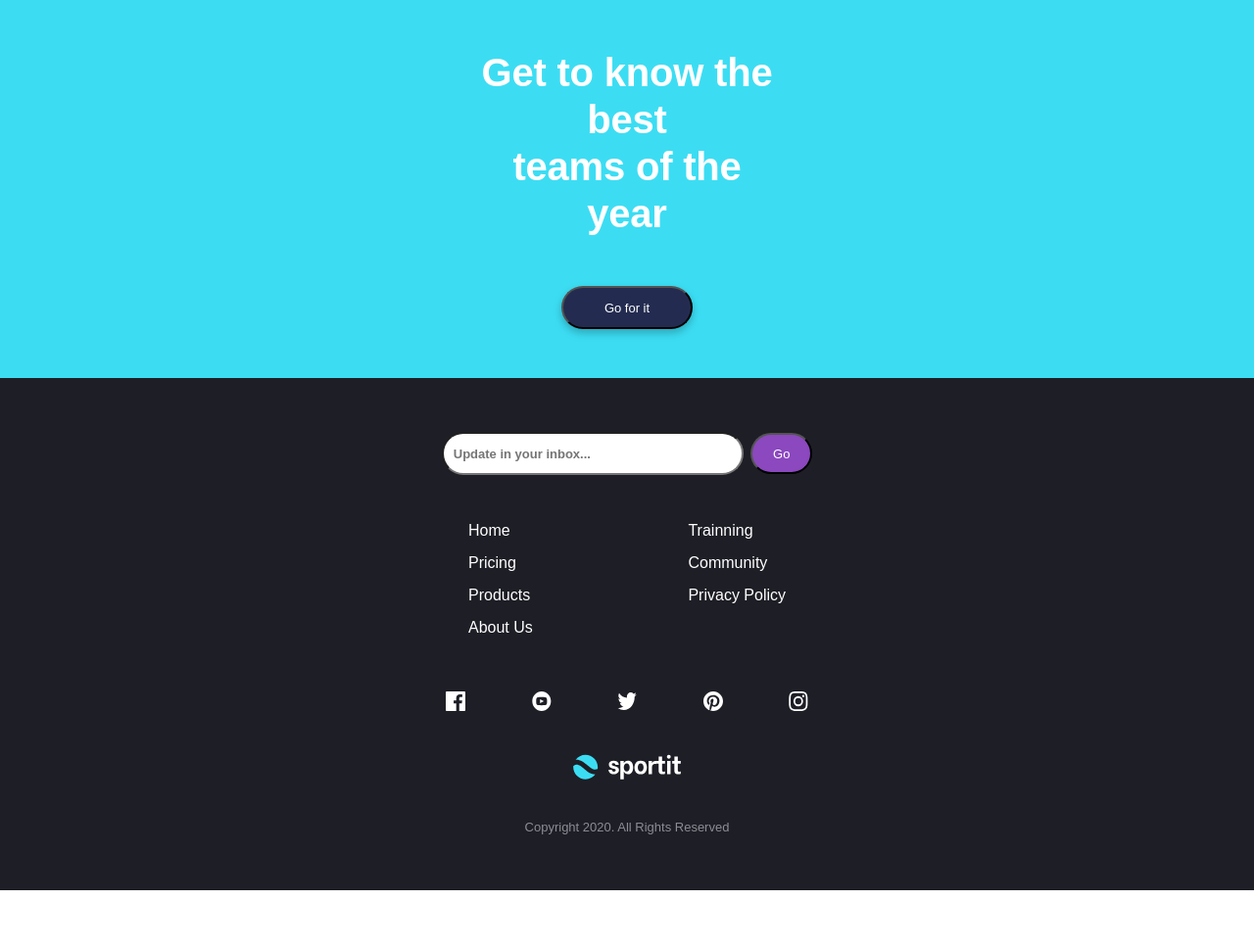
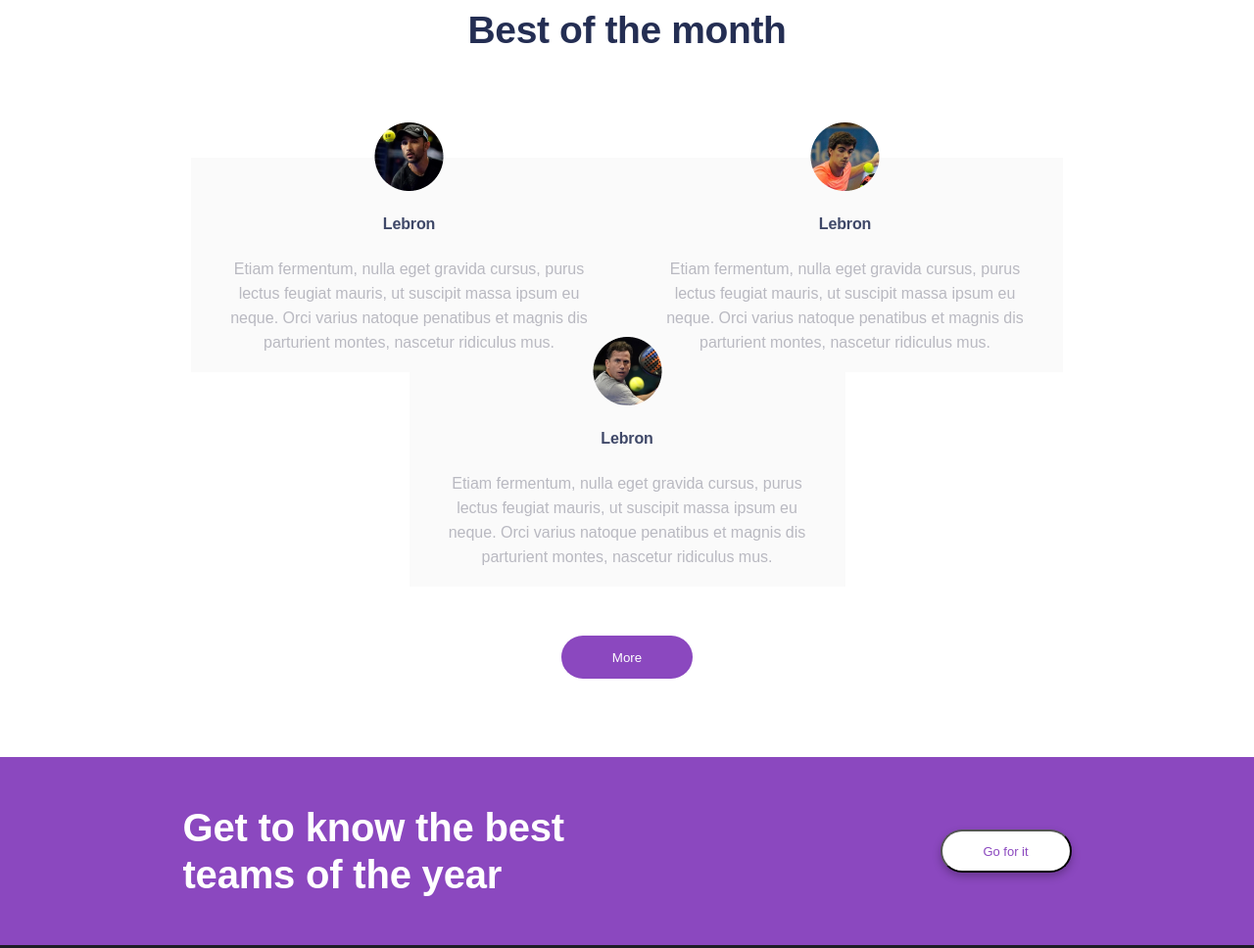
Before and after one commit to cuandoelchino/trabajo-final-front-end-I, a plain HTML site: page index.html in a window 1280 px wide. Shown: the top 968 px of the page at 98% size. Before the commit the page ends 909 px from the top, so only its background shows below. Drawn offline with Linux system fonts and the light colour scheme.

Commit message:
vista desktop

```diff
--- a/css/styles.css
+++ b/css/styles.css
@@ -7,8 +7,94 @@
 @import url('https://fonts.cdnfonts.com/css/be-vietnam');
 
 
-/* ESTILOS BLOQUE CELESTE */
-.bloque-celeste {
+/* ESTILOS TESTIMONIOS */
+.testimonios {
+    display: flex;
+    flex-direction: column;
+    align-items: center;
+    position: relative;
+}
+
+.testimonio {
+    display: flex;
+    flex-direction: column;
+    align-items: center;
+    position: relative;
+}
+
+.testimonio-contenido {
+    display: flex;
+    flex-direction: column;
+    align-items: center;
+    width: 390px;
+    height: 215px;
+    gap: 21px;
+    position: absolute;
+    bottom: 40px;
+}
+
+.testimonio-nombre {
+    font-family: 'Be Vietnam', sans-serif;
+    font-size: 16px;
+    font-weight: 700;
+    line-height: 25px;
+    letter-spacing: -0.01em;
+    color: rgba(63, 72, 104, 1);
+}
+
+.testimonio-historia {
+    font-family: 'Be Vietnam', sans-serif;
+    font-size: 16px;
+    font-weight: 500;
+    line-height: 25px;
+    letter-spacing: 0em;
+    text-align: center;
+    color: rgba(185, 185, 193, 1);
+}
+
+.testimonios-titulo {
+    font-family: 'Be Vietnam', sans-serif;
+    font-size: 39px;
+    font-weight: 700;
+    line-height: 61px;
+    letter-spacing: -0.01em;
+    text-align: left;
+    color: rgba(36, 46, 83, 1);
+    margin-bottom: 100px;
+}
+
+.testimonios-btn {
+    width: 134px;
+    height: 44px;
+    top: 2589px;
+    left: 174px;
+    padding: 10px;
+    border-style: none;
+    border-radius: 50px;
+    gap: 10px;
+    background: rgba(139, 72, 191, 1);
+    color: rgba(255, 255, 255, 1);
+    margin-top: 50px;
+    margin-bottom: 80px;
+}
+
+.testimonio-gray {
+    background: rgba(250, 250, 250, 1);
+    width: 445px;
+    height: 219px;
+}
+
+#sanyo {
+    display: none;
+}
+
+#navarro {
+    display: none;
+}
+
+
+/* ESTILOS BLOQUE INFO */
+.bloque-info {
     background: rgba(60, 221, 243, 1);
     display: flex;
     align-items: center;
@@ -16,7 +102,7 @@
     flex-direction: column;
 }
 
-.bloque-celeste article {
+.bloque-info article {
     color: rgba(255, 255, 255, 1);
     font-family: 'Be Vietnam', sans-serif;
     font-size: 40px;
@@ -29,7 +115,7 @@
     margin-top: 50px;
 }
 
-.bloque-celeste button {
+.bloque-info button {
     color: rgba(255, 255, 255, 1);
     font-family: 'Be Vietnam', sans-serif;
     font-size: 13px;
@@ -47,6 +133,7 @@
     margin-bottom: 50px;
 }
 
+
 /* ESTILOS FOOTER */
 footer {
     background: rgba(30, 30, 38, 1);
@@ -55,6 +142,7 @@ footer {
     justify-content: center;
     flex-direction: column;
     align-items: center;
+    flex-wrap: wrap;
 }
 
 .footer-buscador {
@@ -154,3 +242,96 @@ footer {
     margin-top: 30px;
     margin-bottom: 50px;
 }
+
+
+@media (min-width: 700px) {
+
+    /* MEDIAS TESTIMONIOS */
+    #sanyo, #navarro {
+        display: flex;
+    }
+
+    .testimonios-contenedor {
+        display: flex;
+        flex-direction: row;
+        flex-wrap: wrap;
+        justify-content: center;
+    }
+
+    /* MEDIAS BLOQUE INFO */
+    .bloque-info {
+        background: rgba(139, 72, 191, 1);
+        display: flex;
+        align-content: center;
+        justify-content: space-around;
+        flex-direction: row;
+    }
+
+    .bloque-info article {
+        width: 400px;
+        margin: auto;
+        display: flex;
+        flex-direction: column;
+        justify-content: center;
+        align-items: flex-start;
+    }
+
+    .bloque-info button {
+        margin: auto;
+        background: rgba(255, 255, 255, 1);
+        color: rgba(139, 72, 191, 1);
+        box-shadow: 0px 4px 8px 0px rgba(0, 0, 0, 0.25);
+    }
+
+    /* MEDIAS BLOQUE FOOTER */
+    footer {
+        flex-direction: row;
+        position: relative;
+        justify-content: space-around;
+        align-items: flex-start;
+        padding-top: 50px;
+        padding-bottom: 50px;
+    }
+
+    footer :nth-child(1) { order: 3; }
+    footer :nth-child(2) { order: 2; }
+    footer :nth-child(3) { order: 1; }
+    footer :nth-child(4) { order: 4; }
+
+    .footer-iplusm {
+        display: flex;
+        flex-direction: column;
+        align-items: flex-start;
+    }
+
+    .footer-icons {
+        justify-content: flex-start;
+        gap: 15px;
+        padding-top: 30px;
+        width: fit-content;
+    }
+
+    .footer-marca {
+        margin-top: 0;
+        padding-top: 0;
+    }
+
+    .footer-buscador {
+        margin-top: 0;
+        padding-top: 0;
+        width: fit-content;
+    }
+
+    .footer-nav {
+        margin-top: 0;
+        padding-top: 0;
+        flex-direction: row-reverse;
+    }
+
+    .footer-derechos {
+        position: absolute;
+        bottom: 30px;
+        right: 70px;
+    }
+
+}
--- a/index.html
+++ b/index.html
@@ -1,30 +1,75 @@
 <!DOCTYPE html>
 <html lang="en">
   <head>
-    <meta charset="UTF-8">
-    <meta name="viewport" content="width=device-width, initial-scale=1.0">
-    <link rel="stylesheet" href="./css/styles.css">
+    <meta charset="UTF-8" />
+    <meta name="viewport" content="width=device-width, initial-scale=1.0" />
+    <link rel="stylesheet" href="./css/styles.css" />
     <title>Document</title>
   </head>
   <body>
-    <section class="bloque-celeste">
+    <section class="testimonios">
+      <h2 class="testimonios-titulo">Best of the month</h2>
+      <section class="testimonios-contenedor">
+        <article class="testimonio" id="sanyo">
+          <div class="testimonio-contenido">
+            <img src="./img/avatar-sanyo.png" alt="imagen sanyo" />
+            <h6 class="testimonio-nombre">Lebron</h6>
+            <p class="testimonio-historia">
+              Etiam fermentum, nulla eget gravida cursus, purus lectus feugiat
+              mauris, ut suscipit massa ipsum eu neque. Orci varius natoque
+              penatibus et magnis dis parturient montes, nascetur ridiculus mus.
+            </p>
+          </div>
+          <div class="testimonio-gray"></div>
+        </article>
+        <article class="testimonio" id="lebron">
+          <div class="testimonio-contenido">
+            <img src="./img/avatar.lebron.png" alt="imagen lebron" />
+            <h6 class="testimonio-nombre">Lebron</h6>
+            <p class="testimonio-historia">
+              Etiam fermentum, nulla eget gravida cursus, purus lectus feugiat
+              mauris, ut suscipit massa ipsum eu neque. Orci varius natoque
+              penatibus et magnis dis parturient montes, nascetur ridiculus mus.
+            </p>
+          </div>
+          <div class="testimonio-gray"></div>
+        </article>
+        <article class="testimonio" id="navarro">
+          <div class="testimonio-contenido">
+            <img src="./img/avatar-navarro.png" alt="imagen navarro" />
+            <h6 class="testimonio-nombre">Lebron</h6>
+            <p class="testimonio-historia">
+              Etiam fermentum, nulla eget gravida cursus, purus lectus feugiat
+              mauris, ut suscipit massa ipsum eu neque. Orci varius natoque
+              penatibus et magnis dis parturient montes, nascetur ridiculus mus.
+            </p>
+          </div>
+          <div class="testimonio-gray"></div>
+        </article>
+      </section>
+      <button type="button" class="testimonios-btn">More</button>
+    </section>
+    <section class="bloque-info">
       <article>
-            <p>Get to know the</p>
-            <p>best</p>
-            <p>teams of the</p>
-            <p>year</p>
+        <p>Get to know the best</p>
+        <p>teams of the year</p>
       </article>
-        <button>Go for it</button>
+      <button type="button">Go for it</button>
     </section>
     <footer>
       <section class="footer-buscador">
         <form action="">
-                <input type="text" placeholder="Update in your inbox..." name="buscador" id="buscador">
+          <input
+            type="text"
+            placeholder="Update in your inbox..."
+            name="buscador"
+            id="buscador"
+          />
           <button type="button" id="boton-buscador">Go</button>
         </form>
       </section>
       <nav class="footer-nav">
-            <div>
+        <div class="nav-list1">
           <ul>
             <li>Home</li>
             <li>Pricing</li>
@@ -32,7 +77,7 @@
             <li>About Us</li>
           </ul>
         </div>
-            <div>
+        <div class="nav-list2">
           <ul>
             <li>Trainning</li>
             <li>Community</li>
@@ -40,16 +85,18 @@
           </ul>
         </div>
       </nav>
+      <section class="footer-iplusm">
         <section class="footer-icons">
-            <a href="#"><img src="./img/icon-facebook.svg" alt="icon-facebook"></a>
-            <a href="#"><img src="./img/icon-youtube.svg" alt="icon-youtube"></a>
-            <a href="#"><img src="./img/icon-twitter.svg" alt="icon-twitter"></a>
-            <a href="#"><img src="./img/icon-pinterest.svg" alt="icon-pinterest"></a>
-            <a href="#"><img src="./img/icon-instagram.svg" alt="icon-instagram"></a>
+            <a href="#"><img src="./img/icon-facebook.svg" alt="icon-facebook"/></a>
+            <a href="#"><img src="./img/icon-youtube.svg" alt="icon-youtube" /></a>
+            <a href="#"><img src="./img/icon-twitter.svg" alt="icon-twitter" /></a>
+            <a href="#"><img src="./img/icon-pinterest.svg" alt="icon-pinterest"/></a>
+            <a href="#"><img src="./img/icon-instagram.svg" alt="icon-instagram"/></a>
         </section>
         <section class="footer-marca">
-            <img src="./img/subtract.svg" alt="">
-            <img src="./img/sportit.svg" alt="">
+            <img src="./img/subtract.svg" alt="" />
+            <img src="./img/sportit.svg" alt="" />
+        </section>
       </section>
       <section class="footer-derechos">
         <p>Copyright 2020. All Rights Reserved</p>
```
Lines whose indentation alone changed are shown as unchanged.
